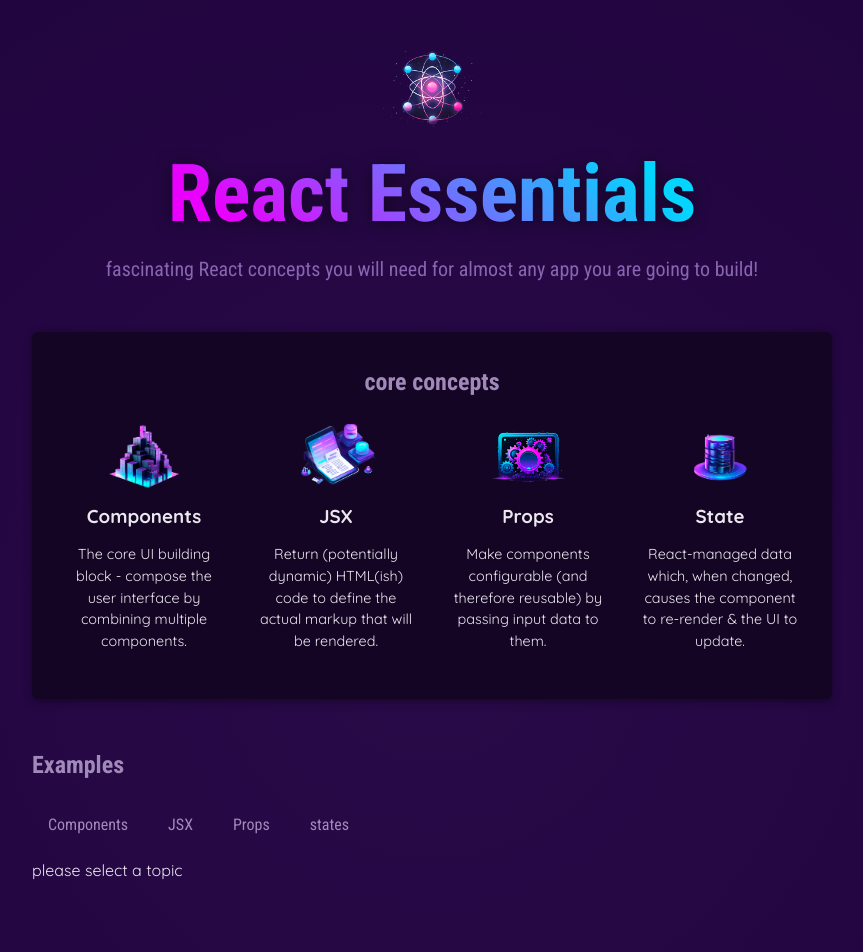
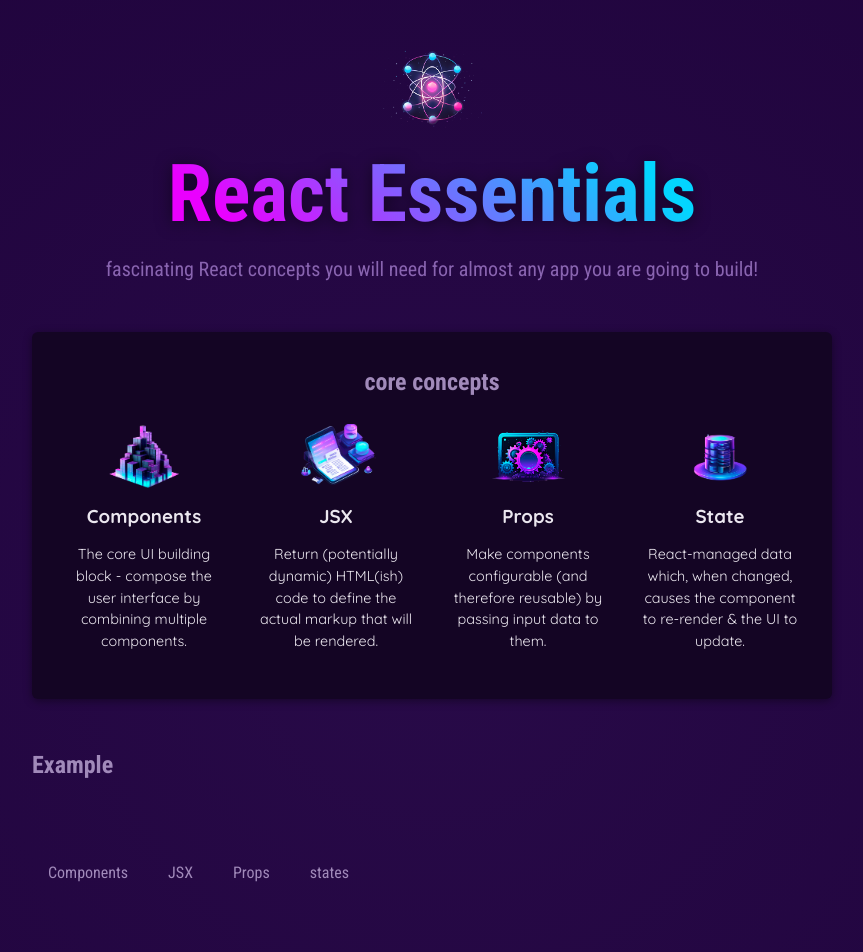
Before and after one commit to mkanan-ej/learning-react, a React (Vite) app: page / in a window 1280 px wide. Shown: the top 952 px of the page, without its empty margins (208-1071 px from the left). Built offline with nearby package versions, Linux system fonts and the light colour scheme.

Commit message:
Adds a tab and a section component to be reusable with any content passed to it, also splits css for example css

```diff
--- /dev/null
+++ b/src/components/Example.css
@@ -0,0 +1,37 @@
+#examples {
+  margin: 3rem auto;
+}
+
+#examples h2 {
+  text-align: left;
+}
+
+#examples menu {
+  margin: 1rem 0;
+  padding: 0;
+  display: flex;
+  gap: 0.5rem;
+  list-style: none;
+}
+
+#examples menu button {
+  padding: 0.5rem 1rem;
+  border: none;
+  border-radius: 6px;
+  background-color: transparent;
+  color: #a18aba;
+  font-family: "Roboto Condensed", sans-serif;
+  font-size: 1rem;
+  cursor: pointer;
+  transition: all 0.2s ease-in-out;
+}
+
+#examples menu button:hover {
+  background-color: #1b082f;
+  color: #ebe7ef;
+}
+
+#examples menu button.active {
+  background-color: #7925d3;
+  color: #ebe7ef;
+}
--- a/src/components/Examples.jsx
+++ b/src/components/Examples.jsx
@@ -1,22 +1,26 @@
 import { EXAMPLES } from "../data.js";
 import TabButton from "./TabButton.jsx";
 import { useState } from "react";
+import Section from "./Section.jsx";
+import Tabs from "./Tabs.jsx";
 export default function Examples(){
     const [selected, setselected] = useState();
     function clicked(type){
         setselected(type);
     };
     return(
-        <section id="examples">
-          <h2>Examples</h2>
-          <menu>
-            <TabButton onSelect={() => clicked('components')}>Components</TabButton>
-            <TabButton onSelect={() => clicked('jsx')}>JSX</TabButton>
-            <TabButton onSelect={() => clicked('props')}>Props</TabButton>
-            <TabButton onSelect={() => clicked('state')}>states</TabButton>
+        <Section title="Example" id="examples">
+          <Tabs buttons={
+            <>
+                <TabButton onClick={() => clicked('components')} id="examples">Components</TabButton>
+                <TabButton onClick={() => clicked('jsx')} id="examples">JSX</TabButton>
+                <TabButton onClick={() => clicked('props')} id="examples">Props</TabButton>
+                <TabButton onClick={() => clicked('state')} id="examples">states</TabButton>
+            </>}>
 
-          </menu>
-          {!selected ? <p> please select a topic</p> :  <div id="tab-content">
+            {!selected ?
+          <p> please select a topic</p> :
+          <div id="tab-content">
           <h3>{EXAMPLES[selected].title}</h3>
           <p>{EXAMPLES[selected].description}</p>
           <pre>
@@ -26,7 +30,8 @@ export default function Examples(){
           </pre>
           </div>}
 
-        </section>
+          </Tabs>
+        </Section>
 
     );
 }
--- /dev/null
+++ b/src/components/Section.jsx
@@ -0,0 +1,11 @@
+import "./Example.css"
+export default function Section({title, children, ...props}){
+    return(
+        <section {...props}>
+            <h2>{title}</h2>
+            {children}
+        </section>
+    );
+
+
+}
--- a/src/components/TabButton.jsx
+++ b/src/components/TabButton.jsx
@@ -1,4 +1,4 @@
-export default function TabButton({children,onSelect}){
-    return (<li><button onClick={onSelect}>{children}</button></li>);
+export default function TabButton({children,...props}){
+    return (<li><button {...props}>{children}</button></li>);
 
 };
--- /dev/null
+++ b/src/components/Tabs.jsx
@@ -0,0 +1,10 @@
+export default function Tabs({children , buttons}){
+    return(<>
+        <menu>
+            {buttons}
+        </menu>
+        {children}
+
+    </>
+    );
+}
--- a/src/index.css
+++ b/src/index.css
@@ -68,44 +68,6 @@ main h2 {
   font-size: 0.9rem;
 }
 
-#examples {
-  margin: 3rem auto;
-}
-
-#examples h2 {
-  text-align: left;
-}
-
-#examples menu {
-  margin: 1rem 0;
-  padding: 0;
-  display: flex;
-  gap: 0.5rem;
-  list-style: none;
-}
-
-#examples menu button {
-  padding: 0.5rem 1rem;
-  border: none;
-  border-radius: 6px;
-  background-color: transparent;
-  color: #a18aba;
-  font-family: "Roboto Condensed", sans-serif;
-  font-size: 1rem;
-  cursor: pointer;
-  transition: all 0.2s ease-in-out;
-}
-
-#examples menu button:hover {
-  background-color: #1b082f;
-  color: #ebe7ef;
-}
-
-#examples menu button.active {
-  background-color: #7925d3;
-  color: #ebe7ef;
-}
-
 #tab-content {
   padding: 1rem;
   border-radius: 6px;
--- a/src/index.jsx
+++ b/src/index.jsx
@@ -3,6 +3,7 @@ import ReactDOM from "react-dom/client";
 import App from "./App.jsx";
 import "./index.css";
 import "./components/Header.css"
+import "./components/Example.css"
 
 const entryPoint = document.getElementById("root");
 ReactDOM.createRoot(entryPoint).render(<App />);
```
